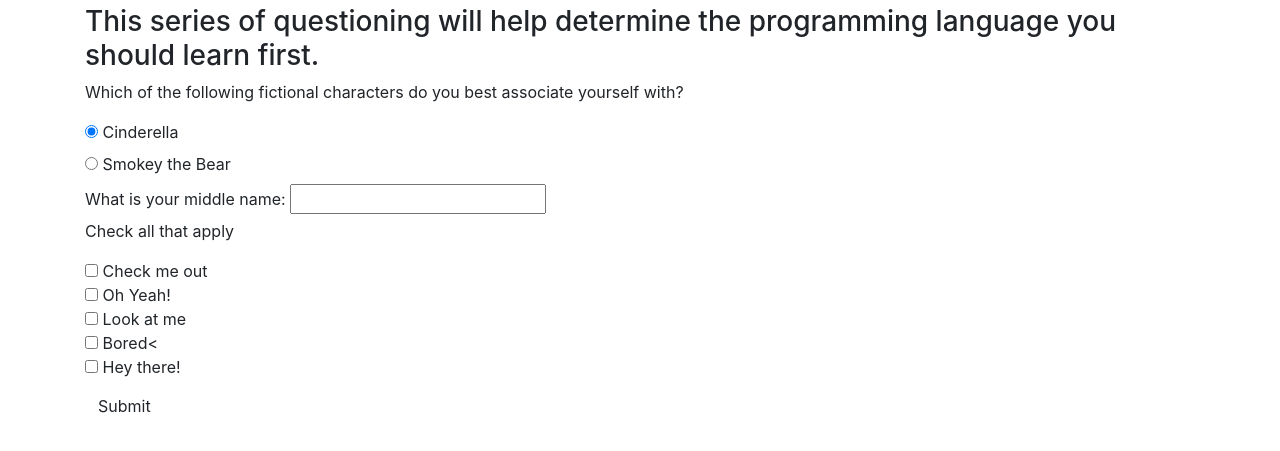
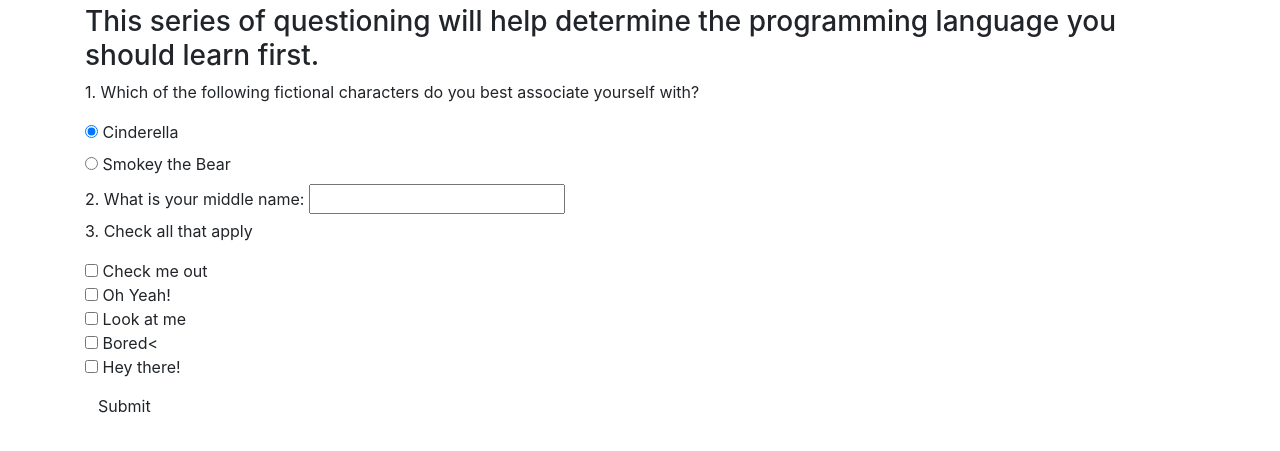
Before and after one commit to paulcarnevale415/programming, a plain HTML site: page index.html in a window 1280 px wide. Shown: the part 51-502 px from the top of the page. Drawn offline with Linux system fonts and the light colour scheme.

Commit message:
add additional form syntax

```diff
--- a/index.html
+++ b/index.html
@@ -14,8 +14,8 @@
         <h1>Programming Guide for the Undecided</h1>
         <h3>This series of questioning will help determine the programming language you should learn first.</h3>
         <div class="radio">
-          <label>
-          <p>Which of the following fictional characters do you best associate yourself with?</p>
+          <label for="character">
+          <p>1. Which of the following fictional characters do you best associate yourself with?</p>
             <input type="radio" name="operator" value="cinderella" checked>
             Cinderella
         </label>
@@ -27,11 +27,11 @@
           </label>
         </div>
         <div>
-          <label for="name">What is your middle name:</label>
+          <label for="name">2. What is your middle name:</label>
           <input type="text" id="name" name="user-name">
         </div>
         <div class="checkbox">
-          <p>Check all that apply</p>
+          <p>3. Check all that apply</p>
           <label>
             <input type="checkbox"> Check me out<Br />
             <input type="checkbox"> Oh Yeah!<br />
```
